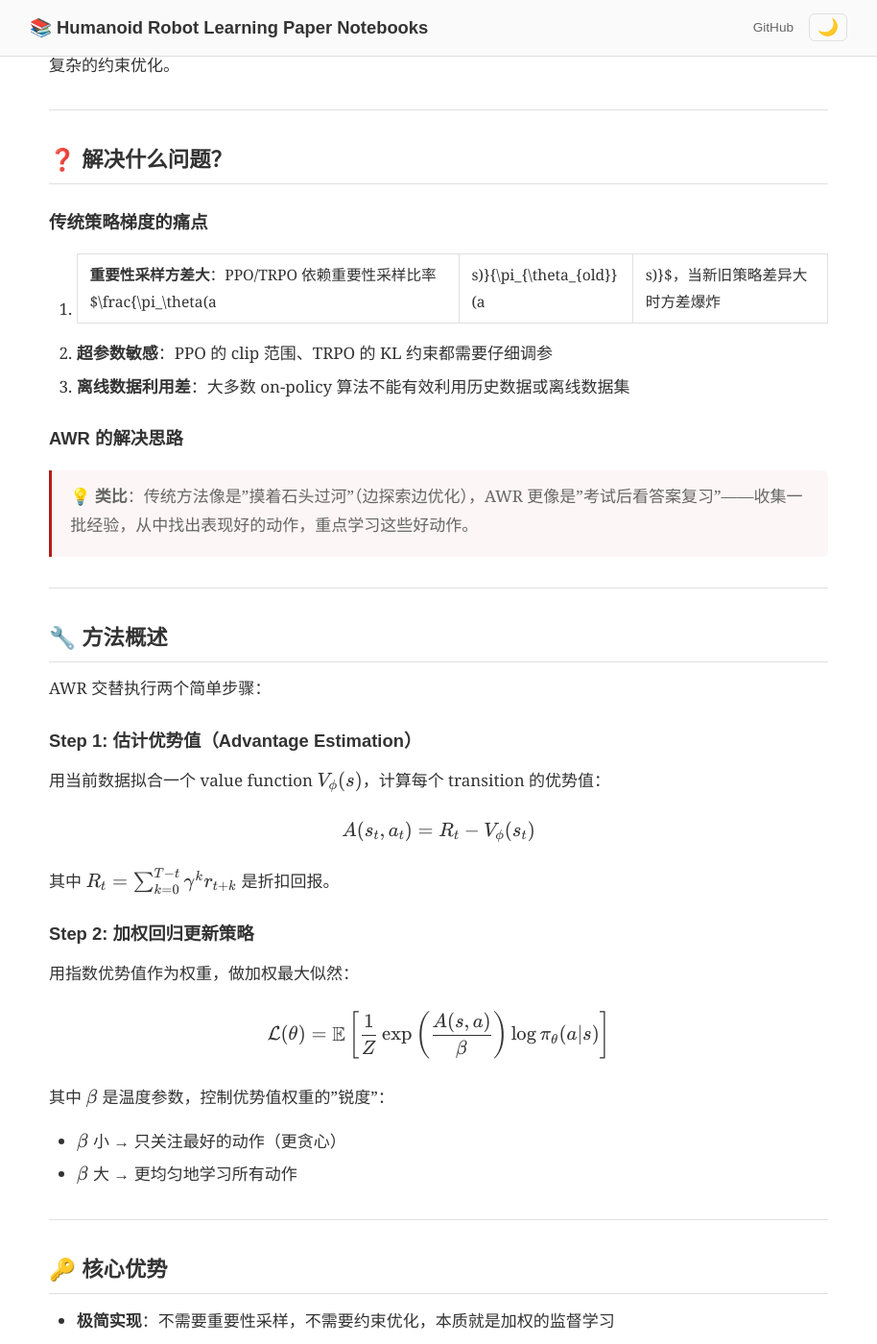
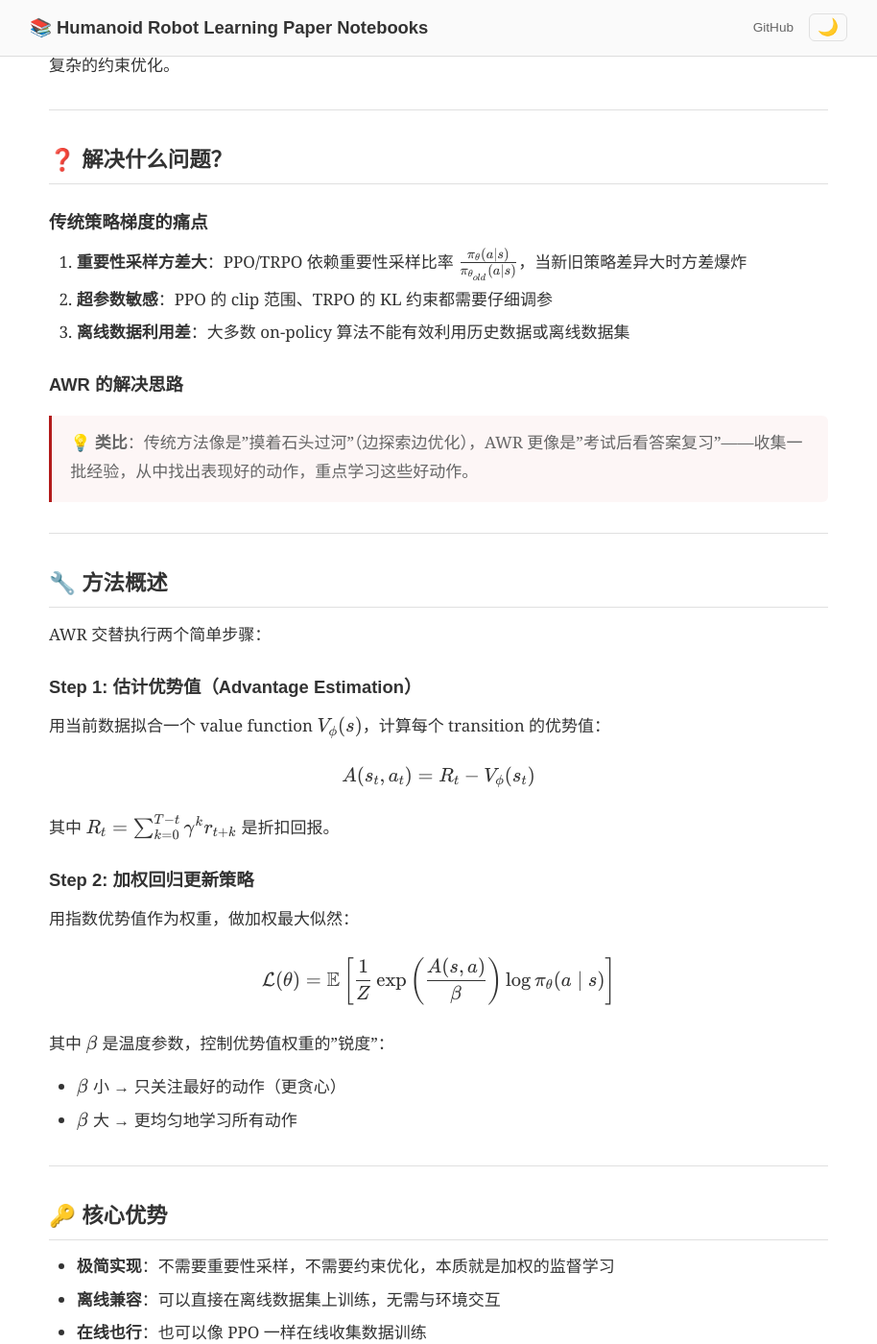
Before and after one commit to ImChong/Humanoid_Robot_Learning_Paper_Notebooks, a Jekyll site: the page built from papers/01_Foundational_RL/AWR_Advantage_Weighted_Regression/AWR_Advantage_Weighted_Regression.md, in a window 1280 px wide and 1400 px high, scrolled down 863 px. Shown: the whole window at 96% size, without its empty margins (183-1097 px from the left). Built offline with Jekyll 4.4.1, drawn with Linux system fonts in a browser that asks for light colours.

```diff
--- a/papers/01_Foundational_RL/AWR_Advantage_Weighted_Regression/AWR_Advantage_Weighted_Regression.md
+++ b/papers/01_Foundational_RL/AWR_Advantage_Weighted_Regression/AWR_Advantage_Weighted_Regression.md
@@ -34,7 +34,7 @@ AWR 是一种**简洁的离线/在线兼容的强化学习算法**，核心思
 
 ### 传统策略梯度的痛点
 
-1. **重要性采样方差大**：PPO/TRPO 依赖重要性采样比率 $\frac{\pi_\theta(a|s)}{\pi_{\theta_{old}}(a|s)}$，当新旧策略差异大时方差爆炸
+1. **重要性采样方差大**：PPO/TRPO 依赖重要性采样比率 $\frac{\pi_\theta(a \mid s)}{\pi_{\theta_{old}}(a \mid s)}$，当新旧策略差异大时方差爆炸
 2. **超参数敏感**：PPO 的 clip 范围、TRPO 的 KL 约束都需要仔细调参
 3. **离线数据利用差**：大多数 on-policy 算法不能有效利用历史数据或离线数据集
 
@@ -60,7 +60,7 @@ $$A(s_t, a_t) = R_t - V_\phi(s_t)$$
 
 用指数优势值作为权重，做加权最大似然：
 
-$$\mathcal{L}(\theta) = \mathbb{E}\left[\frac{1}{Z} \exp\left(\frac{A(s, a)}{\beta}\right) \log \pi_\theta(a|s)\right]$$
+$$\mathcal{L}(\theta) = \mathbb{E}\left[\frac{1}{Z} \exp\left(\frac{A(s, a)}{\beta}\right) \log \pi_\theta(a \mid s)\right]$$
 
 其中 $\beta$ 是温度参数，控制优势值权重的"锐度"：
 - $\beta$ 小 → 只关注最好的动作（更贪心）
```
Also changed, not shown: README.md.
